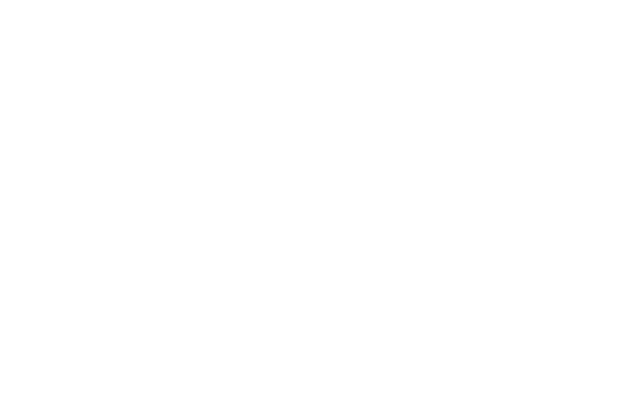
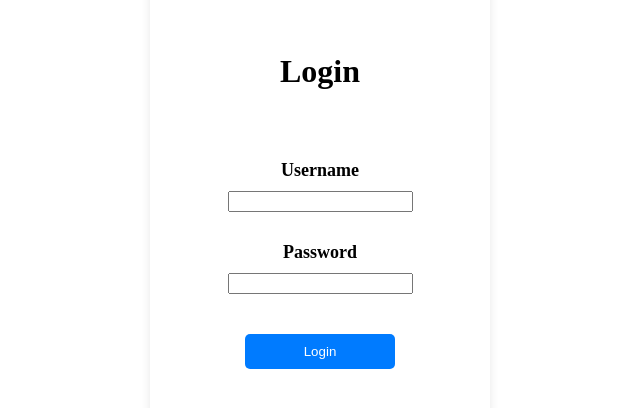
Before and after one commit to Norbert7155/PostUp, a React (Create React App) app in the folder client/: page /login in a window 1280 px wide. Before the commit this address had no page. Shown: the part 208-616 px from the top of the page, without its empty margins (320-960 px from the left). Built offline with nearby package versions, Linux system fonts and the light colour scheme.

Commit message:
Add login panel

```diff
--- a/client/src/App.tsx
+++ b/client/src/App.tsx
@@ -1,17 +1,16 @@
 import React from 'react';
-import Header from './components/Header';
-import styled from 'styled-components';
-import Footer from './components/Footer';
-import Post from './pages/Posts/Post';
-import { BrowserRouter , Route, Routes, Link } from 'react-router-dom';
+
+import { BrowserRouter , Route, Routes } from 'react-router-dom';
 import Posts from './pages/Posts/Posts';
+import Login from './Login/Login';
 
 function App() {
 
   return (
     <BrowserRouter>
       <Routes>
-        <Route path="/" element="" />
+        <Route path="/" element={<Login/>} />
+        <Route path="/login" element={<Login/>} />
         <Route path="/post" element={<Posts/>}/>
       </Routes>
     </BrowserRouter>
--- /dev/null
+++ b/client/src/Login/Login.tsx
@@ -0,0 +1,68 @@
+import styled from "styled-components";
+
+
+
+const Login = () => {
+
+    const LoginContainer = styled.div`
+        display: flex;
+        flex-direction: column;
+        align-items: center;
+        justify-content: center;
+        height: 100vh;
+    `;
+
+    const Form = styled.form`
+        display: flex;
+        flex-direction: column;
+        align-items: center;
+        height: 400px;
+        width: 300px;
+        padding: 20px;
+        background-color: white;
+        border-radius: 5px;
+        box-shadow: 0 0 10px rgba(0, 0, 0, 0.1);
+        gap: 10px;
+        justify-content: center;
+
+
+        button {
+            border: none;
+            padding: 10px;
+            background-color: #007bff;
+            color: white;
+            border-radius: 5px;
+            width: 50%;
+            cursor: pointer;
+            margin-top: 30px;
+        }
+
+        label{
+            font-size: 18px;
+            margin-top: 20px;
+            font-weight: bold;
+        }
+
+        h1{
+            margin-bottom: 40px;
+        }
+    `;
+
+    return (
+        <LoginContainer>
+
+            <Form>
+                <h1>Login</h1>
+
+                <label htmlFor="username">Username</label>
+                <input type="text" id="username" name="username" required />
+
+                <label htmlFor="password">Password</label>
+                <input type="password" id="password" name="password" required />
+
+                <button type="submit">Login</button>
+            </Form>
+        </LoginContainer>
+    );
+};
+export default Login;
```
